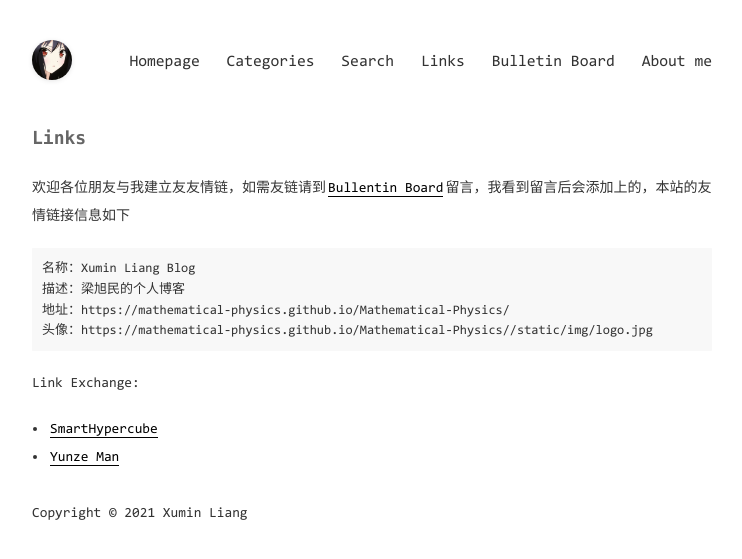
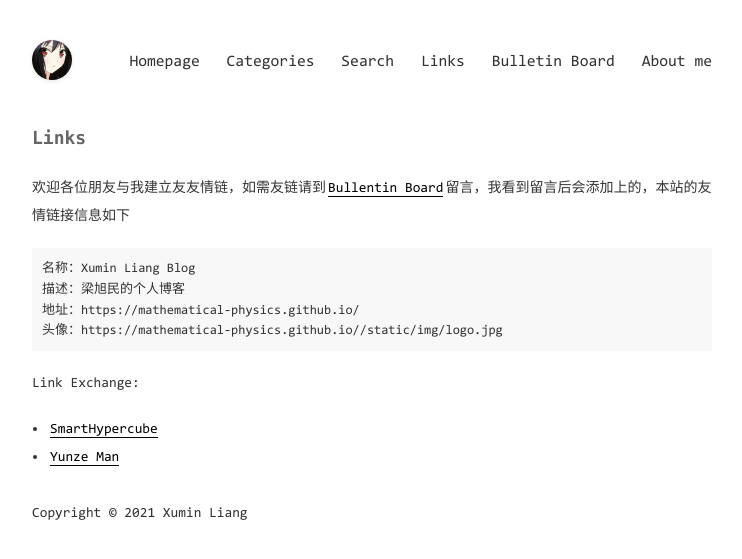
Before and after one commit to Mathematical-Physics/Mathematica-Physics, a Jekyll site: the page built from pages/links.md, in a window 1280 px wide. Shown: the top 559 px of the page, without its empty margins (268-1010 px from the left). Built offline with Jekyll 4.4.1, drawn with Linux system fonts in a browser that asks for light colours; some of the changed lines change nothing that is shown.

Commit message:
Update _config.yml

```diff
--- a/_config.yml
+++ b/_config.yml
@@ -17,11 +17,11 @@ exclude: ['CNAME', 'README.md', 'LICENSE', '_site', 'dist', 'Gemfile', 'Gemfile.
 
 # 域名配置
 # baseurl配置,如果网站部署在根目录下的其他目录中，请设置为 /目录名
-domainUrl: 'https://mathematical-physics.github.io/Mathematical-Physics/'
+domainUrl: 'https://mathematical-physics.github.io/'
 baseurl: ''
 
 # 吐个槽地址，会在chat页面中重定向到该地址
-comments: true
+comments: false
 # 菜单
 menu:
   - title: Homepage
```
